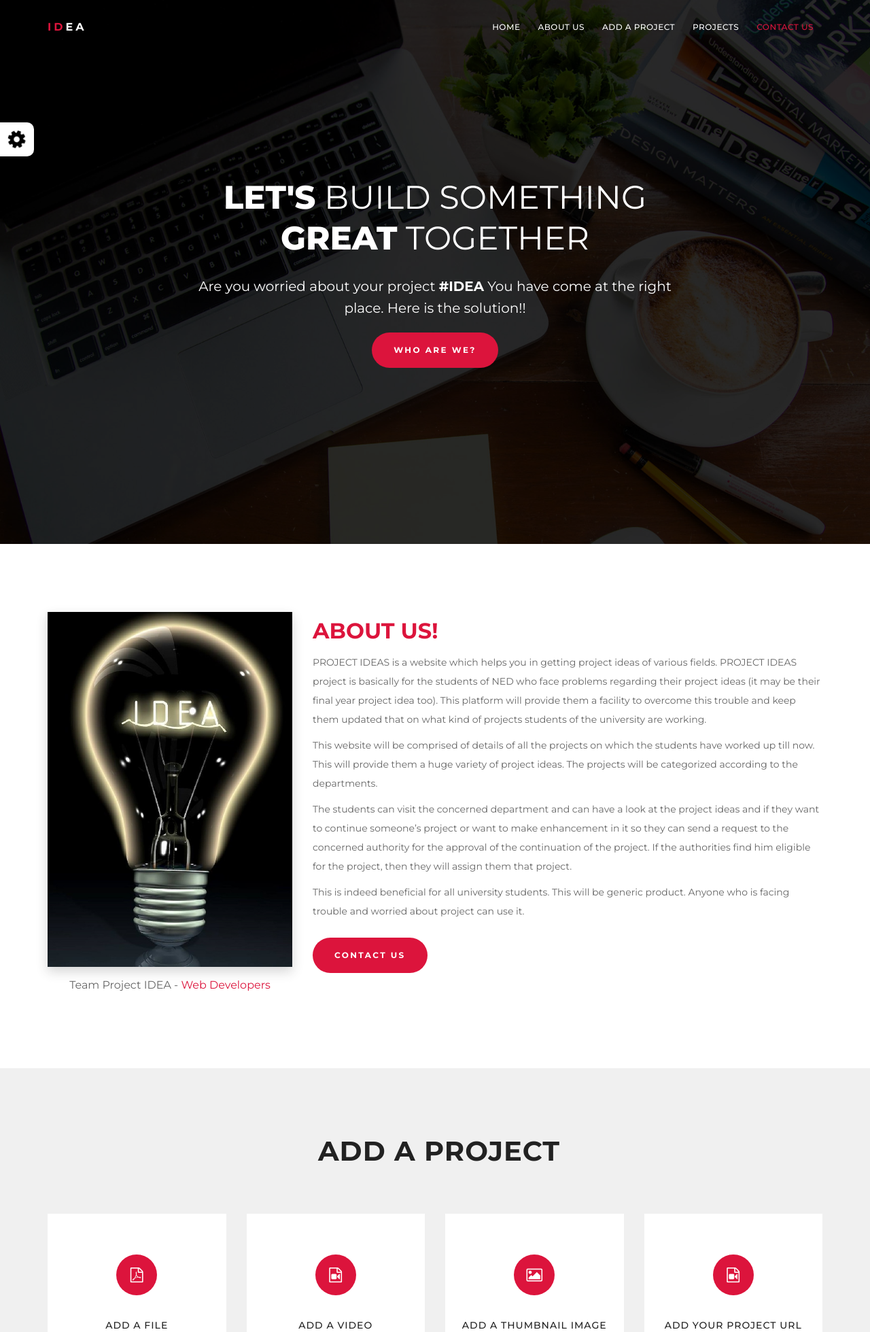
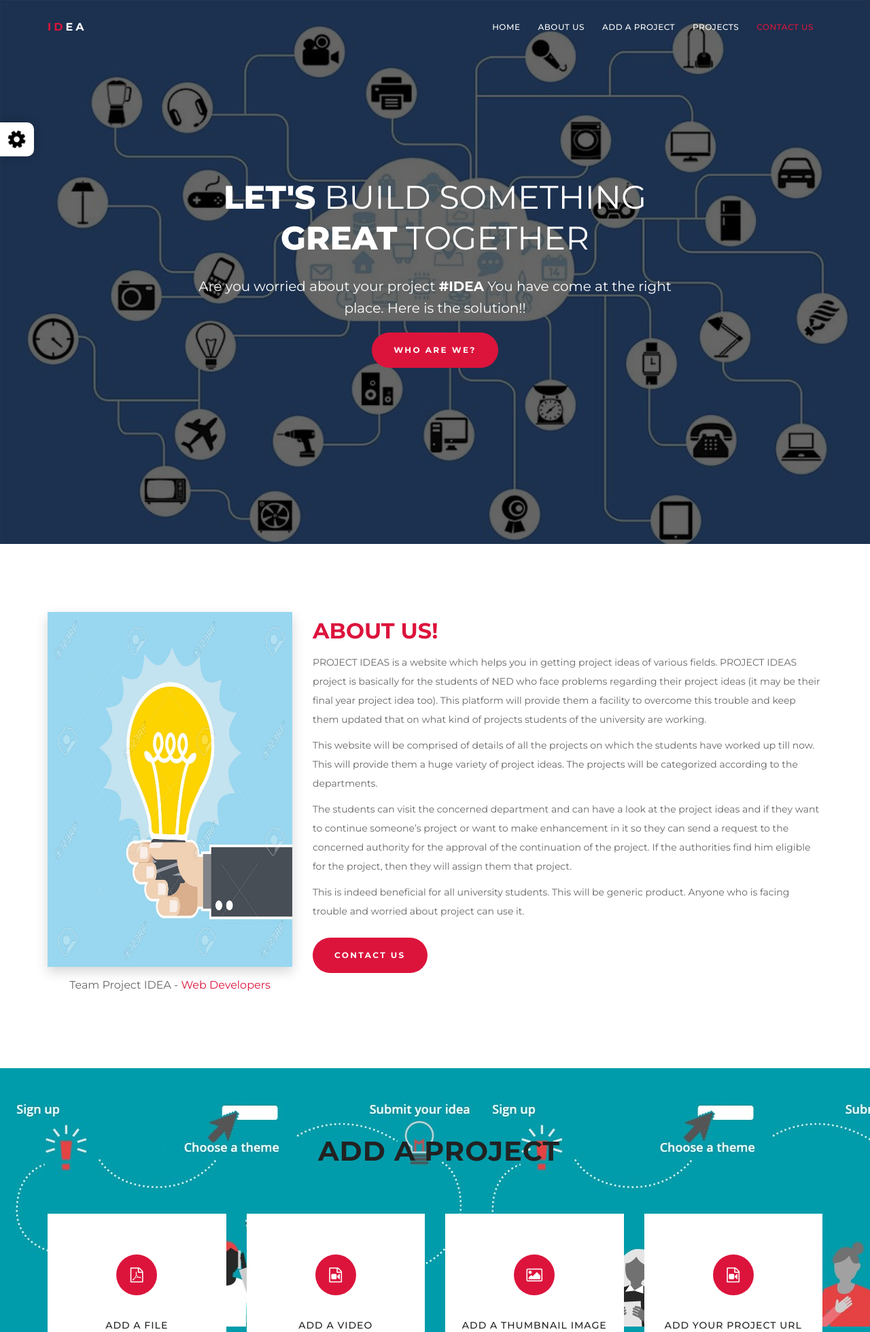
Before and after one commit to yumna11/idea, a PHP site: page / in a window 1280 px wide. Shown: the top 1959 px of the page at 68% size. Run offline with PHP 8.4, Linux system fonts and the light colour scheme.

Commit message:
added bg images

```diff
--- a/assets/css/project.css
+++ b/assets/css/project.css
@@ -40,6 +40,7 @@ h4
 #contact-form .required {
    font-weight:bold;
    color: #FFFFFF;
+   width: 100%
 }
 
 #contact-form input,
--- a/index.html
+++ b/index.html
@@ -98,7 +98,7 @@
 
 
         <!--======= WELCOME AREA =======-->
-            <div id="home" class="welcome-area"  data-stellar-background-ratio="0.6" style="background-image: url(assets/images/intro-bg.jpg);">
+            <div id="home" class="welcome-area"  data-stellar-background-ratio="0.6" style="background-image: url(assets/images/2.jpg);">
                <div class="welcome-table">
                    <div class="welcome-cell">
                         <div class="container">
@@ -150,8 +150,8 @@
 
 
         <!--================= ADD A PROJECT SECTION ==============-->
-        <section id="services" class="services-section section-padding">
-            <div class="container">
+        <section id="services" class="services-section section-padding" style="background-image: url(assets/images/1.jpg);">
+            <div class="container" >
                <div class="row">
                    <div class="col-md-12 col-sm-12 col-xs-12 text-center">
                       <div class="section-title">
```
Also changed, not shown: assets/images/1.jpg (added), assets/images/2.jpg (added), assets/images/3.jpg (added), assets/images/4.jpg (added), assets/images/5.jpg (added), assets/images/bulb1.jpg, assets/images/intro-bg.jpg, assets/images/intro-bgqw.jpg (added), assets/images/z.jpg (added).
